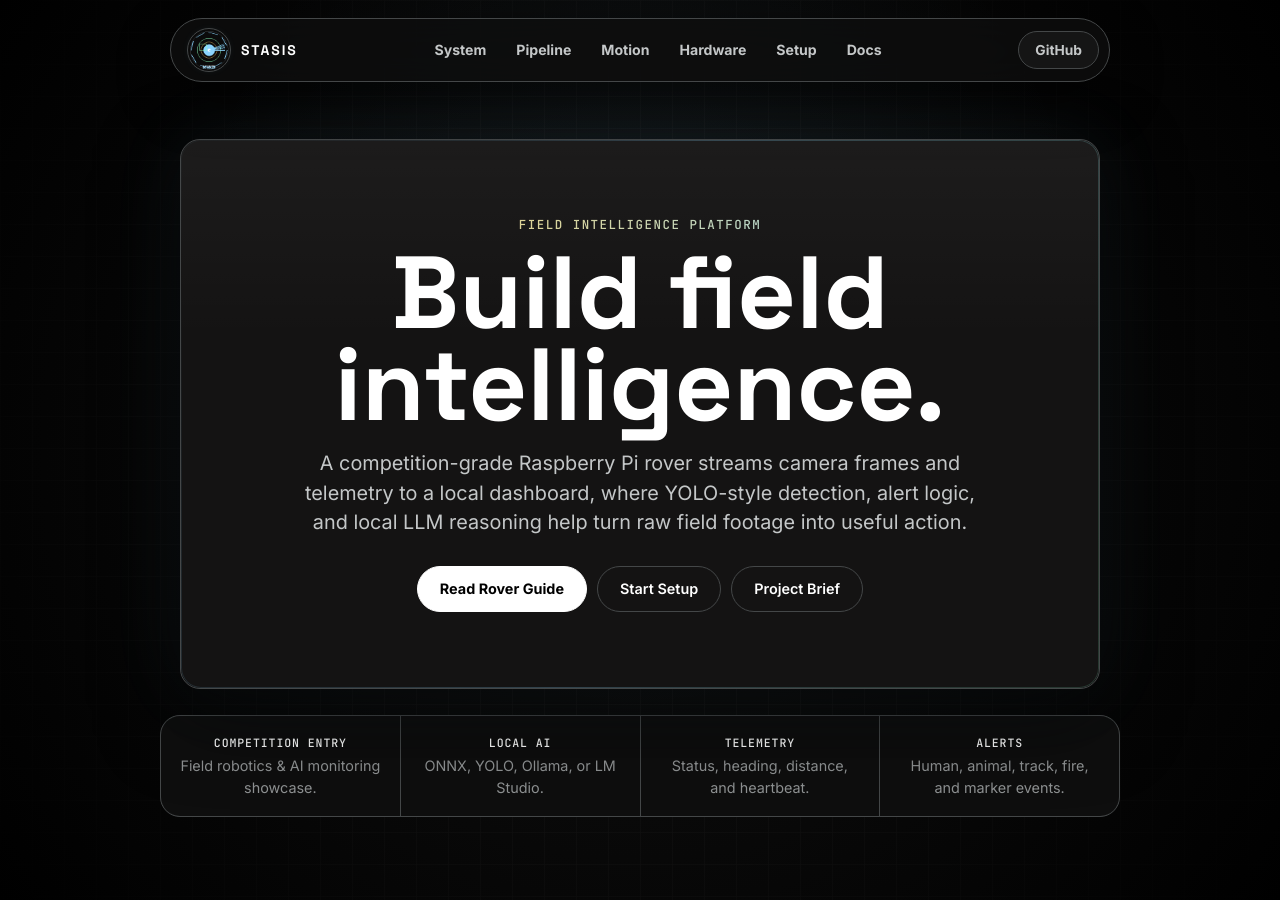
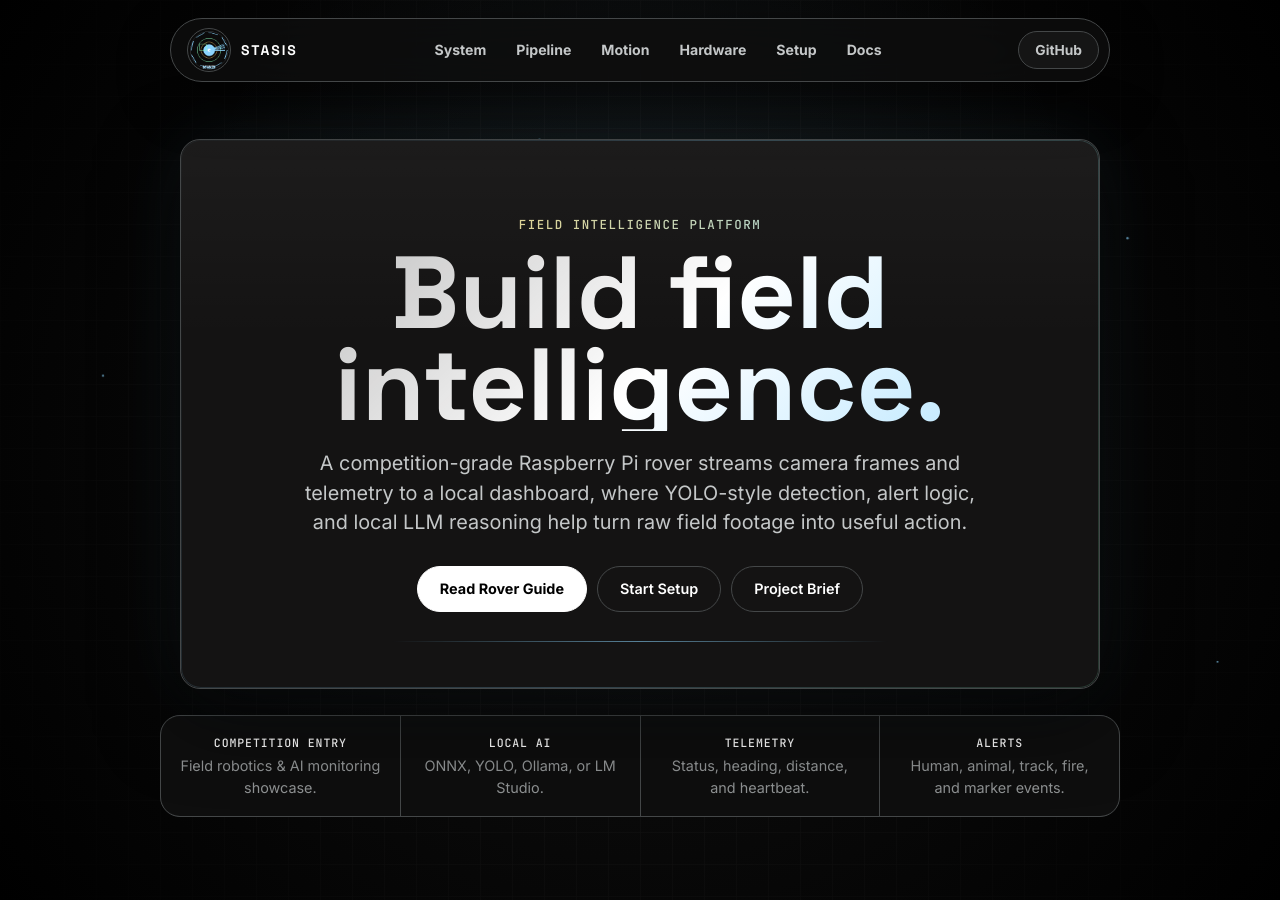
Before and after one commit to Catkartikwastaken/Stasis, a Jekyll site: the page docs/index.html, which Jekyll copies as it is, in a window 1280 px wide and 900 px high. Built offline with Jekyll 4.4.1, drawn with Linux system fonts in a browser that asks for light colours.

Commit message:
docs: hero beauty pass — gradient shimmer heading, floating particles, glow line, removed tilt/shake/spotlight

```diff
--- a/docs/index.html
+++ b/docs/index.html
@@ -1273,23 +1273,7 @@
       50% { box-shadow: 0 26px 80px rgba(0,0,0,0.55), 0 0 80px rgba(139,214,255,0.08); }
     }
 
-    /* Breathing glow on brand logo */
-    .brand-logo {
-      transition: box-shadow 300ms ease, transform 300ms ease;
-    }
-    .brand-logo:hover {
-      box-shadow: 0 0 20px rgba(139, 214, 255, 0.4);
-      transform: scale(1.08);
-    }
-    @keyframes logo-breathe {
-      0%, 100% { box-shadow: 0 0 0px rgba(139, 214, 255, 0); }
-      50% { box-shadow: 0 0 18px rgba(139, 214, 255, 0.15); }
-    }
-    .brand-logo {
-      animation: logo-breathe 4s ease-in-out infinite;
-    }
-
-    /* Animated subtitle gradient */
+    /* Shimmering gradient subtitle */
     .hero-card .sub {
       background: linear-gradient(90deg, var(--cyan), var(--green), var(--amber), var(--cyan));
       background-size: 300% 100%;
@@ -1303,69 +1287,77 @@
       50% { background-position: 100% 50%; }
     }
 
-    /* === Creative Cursor Effects (desktop only) === */
-    @media (hover: hover) and (pointer: fine) {
-      .cursor-spotlight {
-        position: fixed;
-        top: 0; left: 0;
-        width: 100vw;
-        height: 100vh;
-        background: radial-gradient(800px circle at var(--mx, -999px) var(--my, -999px),
-          rgba(139, 214, 255, 0.06) 0%,
-          rgba(140, 255, 189, 0.02) 30%,
-          transparent 50%);
+    /* Gradient shimmer on hero heading */
+    .hero-card h1 {
+      background: linear-gradient(135deg, rgba(255,255,255,0.6) 0%, #ffffff 25%, var(--cyan) 50%, #ffffff 75%, rgba(255,255,255,0.6) 100%);
+      background-size: 300% 300%;
+      -webkit-background-clip: text;
+      background-clip: text;
+      -webkit-text-fill-color: transparent;
+      animation: h1-shimmer 7s ease-in-out infinite;
+    }
+    @keyframes h1-shimmer {
+      0%, 100% { background-position: 0% 50%; }
+      50% { background-position: 100% 50%; }
+    }
+
+    /* Glowing underline decoration on hero card */
+    .hero-card::after {
+      content: '';
+      position: absolute;
+      bottom: 46px;
+      left: 50%;
+      transform: translateX(-50%);
+      width: 55%;
+      height: 1px;
+      background: linear-gradient(90deg, transparent, var(--cyan), transparent);
+      opacity: 0.4;
+      animation: hero-line 3s ease-in-out infinite;
       pointer-events: none;
-        z-index: 999;
-        transition: background 300ms ease;
-      }
-      .cursor-spotlight.is-intense {
-        background: radial-gradient(800px circle at var(--mx, -999px) var(--my, -999px),
-          rgba(139, 214, 255, 0.1) 0%,
-          rgba(140, 255, 189, 0.04) 30%,
-          transparent 50%);
-      }
-
-      /* 3D Card Tilt */
-      .work-card, .doc-card, .pipeline-card, .terminal-card,
-      .pipeline-schematic, .story-copy, .story-panel {
-        transition: transform 380ms cubic-bezier(.15,.85,.3,1), border-color 280ms ease, box-shadow 280ms ease !important;
-        will-change: transform;
-      }
-      .work-card:hover {
-        transform: perspective(900px) rotateX(var(--rx, 0deg)) rotateY(var(--ry, 0deg)) translateY(-4px) !important;
-        border-color: rgba(139, 214, 255, 0.4) !important;
-        box-shadow: 0 0 40px rgba(139, 214, 255, 0.1), var(--shadow) !important;
-      }
-      .doc-card:hover {
-        transform: perspective(900px) rotateX(var(--rx, 0deg)) rotateY(var(--ry, 0deg)) translateY(-5px) !important;
-        border-color: rgba(184, 161, 255, 0.4) !important;
-        box-shadow: 0 0 40px rgba(184, 161, 255, 0.1), var(--shadow) !important;
-      }
-      .pipeline-card:hover {
-        transform: perspective(900px) rotateX(var(--rx, 0deg)) rotateY(var(--ry, 0deg)) !important;
-        border-color: rgba(139, 214, 255, 0.35) !important;
-      }
+      z-index: 1;
+    }
+    @keyframes hero-line {
+      0%, 100% { opacity: 0.2; transform: translateX(-50%) scaleX(0.85); }
+      50% { opacity: 0.6; transform: translateX(-50%) scaleX(1); }
+    }
+
+    /* Floating particle dots in hero */
+    .hero-particles {
+      position: absolute;
+      inset: 0;
+      overflow: hidden;
+      pointer-events: none;
+      z-index: 0;
+    }
+    .hero-particle {
+      position: absolute;
+      width: 3px;
+      height: 3px;
+      background: var(--cyan);
+      border-radius: 50%;
+      opacity: 0;
+      animation: particle-float 10s ease-in-out infinite;
+    }
+    .hero-particle:nth-child(1) { left: 8%; top: 60%; animation-delay: 0s; animation-duration: 9s; width: 2px; height: 2px; }
+    .hero-particle:nth-child(2) { left: 18%; top: 40%; animation-delay: 1.5s; animation-duration: 11s; }
+    .hero-particle:nth-child(3) { left: 28%; top: 70%; animation-delay: 3s; animation-duration: 8s; width: 2px; height: 2px; background: var(--green); }
+    .hero-particle:nth-child(4) { left: 42%; top: 30%; animation-delay: 0.8s; animation-duration: 10s; }
+    .hero-particle:nth-child(5) { left: 55%; top: 65%; animation-delay: 2.2s; animation-duration: 12s; width: 2px; height: 2px; background: var(--amber); }
+    .hero-particle:nth-child(6) { left: 65%; top: 45%; animation-delay: 4s; animation-duration: 9s; }
+    .hero-particle:nth-child(7) { left: 78%; top: 55%; animation-delay: 1s; animation-duration: 10s; width: 2px; height: 2px; background: var(--green); }
+    .hero-particle:nth-child(8) { left: 88%; top: 35%; animation-delay: 3.5s; animation-duration: 8s; }
+    .hero-particle:nth-child(9) { left: 95%; top: 75%; animation-delay: 5s; animation-duration: 11s; width: 3px; height: 3px; }
+    .hero-particle:nth-child(10) { left: 50%; top: 80%; animation-delay: 2s; animation-duration: 7s; width: 3px; height: 3px; background: var(--amber); }
+    @keyframes particle-float {
+      0% { opacity: 0; transform: translateY(0) scale(0.5); }
+      20% { opacity: 0.8; }
+      80% { opacity: 0.6; }
+      100% { opacity: 0; transform: translateY(-180px) scale(1.2); }
+    }
+
+    /* Card hover — clean lift without tilt */
+    .work-card:hover,
     .terminal-card:hover {
-        transform: perspective(900px) rotateX(var(--rx, 0deg)) rotateY(var(--ry, 0deg)) translateY(-4px) !important;
-        border-color: rgba(139, 214, 255, 0.4) !important;
-        box-shadow: 0 0 40px rgba(139, 214, 255, 0.1), var(--shadow) !important;
-      }
-      .pipeline-schematic:hover {
-        transform: perspective(900px) rotateX(var(--rx, 0deg)) rotateY(var(--ry, 0deg)) !important;
-      }
-      .work-card.compact:hover {
-        border-color: rgba(255, 211, 109, 0.4) !important;
-      }
-
-      /* Magnetic button attraction */
-      .button, .nav-action {
-        transition: transform 180ms cubic-bezier(.15,.85,.3,1), background 180ms ease, border-color 180ms ease, color 180ms ease !important;
-        will-change: transform;
-      }
-    }
-    /* Touch devices — lift without 3D */
-    @media (hover: none) {
-      .work-card:hover, .terminal-card:hover {
       transform: translateY(-3px) !important;
       border-color: rgba(139, 214, 255, 0.35) !important;
       box-shadow: 0 0 30px rgba(139, 214, 255, 0.08), var(--shadow) !important;
@@ -1380,7 +1372,6 @@
     }
     .work-card.compact:hover {
       border-color: rgba(255, 211, 109, 0.35) !important;
-      }
     }
 
     /* Back-to-top button */
@@ -1428,8 +1419,10 @@
       .hero { animation: none; }
       .hero-card { animation: none; }
       .hero-card::before { animation: none; display: none; }
+      .hero-card::after { animation: none; display: none; }
       .hero-card .sub { animation: none; -webkit-text-fill-color: var(--cyan); color: var(--cyan); }
-      .brand-logo { animation: none; }
+      .hero-card h1 { animation: none; -webkit-text-fill-color: var(--text); color: var(--text); }
+      .hero-particle { animation: none; display: none; }
       .video-fallback span { animation: none; }
     }
 
@@ -1698,8 +1691,19 @@
   </style>
 </head>
 <body>
-  <!-- Cursor spotlight glow (desktop only, hidden on mobile) -->
-  <div class="cursor-spotlight" aria-hidden="true" style="display:none;"></div>
+  <!-- Floating particles in hero -->
+  <div class="hero-particles" aria-hidden="true">
+    <span class="hero-particle"></span>
+    <span class="hero-particle"></span>
+    <span class="hero-particle"></span>
+    <span class="hero-particle"></span>
+    <span class="hero-particle"></span>
+    <span class="hero-particle"></span>
+    <span class="hero-particle"></span>
+    <span class="hero-particle"></span>
+    <span class="hero-particle"></span>
+    <span class="hero-particle"></span>
+  </div>
   <nav class="site-nav" aria-label="Primary navigation">
     <a class="brand" href="#top" aria-label="STASIS home">
       <img class="brand-logo" src="assets/stasis-logo.gif" alt="STASIS Logo" width="32" height="32" />
@@ -2508,62 +2512,6 @@ ollama run qwen2.5
       }
     });
 
-    // === Creative Mouse Effects (desktop only) ===
-    const spotlight = document.querySelector('.cursor-spotlight');
-    const isDesktop = window.matchMedia('(hover: hover) and (pointer: fine)').matches;
-
-    if (spotlight && isDesktop) {
-      spotlight.style.display = 'block';
-
-      // Track mouse for spotlight glow
-      const handleMouse = (e) => {
-        const x = e.clientX;
-        const y = e.clientY;
-        document.documentElement.style.setProperty('--mx', `${x}px`);
-        document.documentElement.style.setProperty('--my', `${y}px`);
-      };
-      document.addEventListener('mousemove', handleMouse, { passive: true });
-
-      // Intensify spotlight over interactive areas
-      const hotZones = document.querySelectorAll('.button, .work-card, .doc-card, .pipeline-card, .terminal-card, .nav-action');
-      hotZones.forEach(el => {
-        el.addEventListener('mouseenter', () => spotlight.classList.add('is-intense'));
-        el.addEventListener('mouseleave', () => spotlight.classList.remove('is-intense'));
-      });
-
-      // === 3D Card Tilt ===
-      const tiltCards = document.querySelectorAll('.work-card, .doc-card, .pipeline-card, .terminal-card, .pipeline-schematic');
-      tiltCards.forEach(card => {
-        card.addEventListener('mousemove', (e) => {
-          const rect = card.getBoundingClientRect();
-          const x = ((e.clientX - rect.left) / rect.width - 0.5) * 2;  // -1 to 1
-          const y = ((e.clientY - rect.top) / rect.height - 0.5) * 2; // -1 to 1
-          card.style.setProperty('--rx', `${-y * 5}deg`);
-          card.style.setProperty('--ry', `${x * 5}deg`);
-        });
-        card.addEventListener('mouseleave', () => {
-          card.style.setProperty('--rx', '0deg');
-          card.style.setProperty('--ry', '0deg');
-        });
-      });
-
-      // === Magnetic Buttons ===
-      const magneticBtns = document.querySelectorAll('.button, .nav-action');
-      magneticBtns.forEach(btn => {
-        btn.addEventListener('mousemove', (e) => {
-          const rect = btn.getBoundingClientRect();
-          const x = (e.clientX - rect.left - rect.width / 2) * 0.3;
-          const y = (e.clientY - rect.top - rect.height / 2) * 0.3;
-          btn.style.transform = `translate(${x}px, ${y}px)`;
-          btn.style.setProperty('--mx-offset', `${x}px`);
-          btn.style.setProperty('--my-offset', `${y}px`);
-        });
-        btn.addEventListener('mouseleave', () => {
-          btn.style.transform = '';
-        });
-      });
-    }
-
     // Welcome hint
     writeConsoleLog("[HINT] Double-click DETECTION ON to start auto-demo.");
   </script>
```
Also changed, not shown: other parts of docs/index.html (+3 -3 lines). Lines whose indentation alone changed are shown as unchanged.
